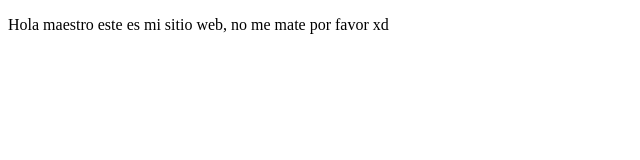
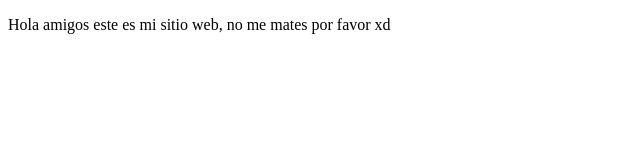
Before and after one commit to richicardo75/proyectoDemoCursoPrework, a plain HTML site: page index.html in a window 1280 px wide. Shown: the full height of the page, 0-640 px from the left. Drawn offline with Linux system fonts and the light colour scheme.

Commit message:
cambios pequeños xd

```diff
--- a/index.html
+++ b/index.html
@@ -8,7 +8,7 @@
 </head>
 <body>
     <p>
-        Hola maestro este es mi sitio web, no me mate por favor xd
+        Hola amigos este es mi sitio web, no me mates por favor xd
     </p>
 </body>
 </html>
```
